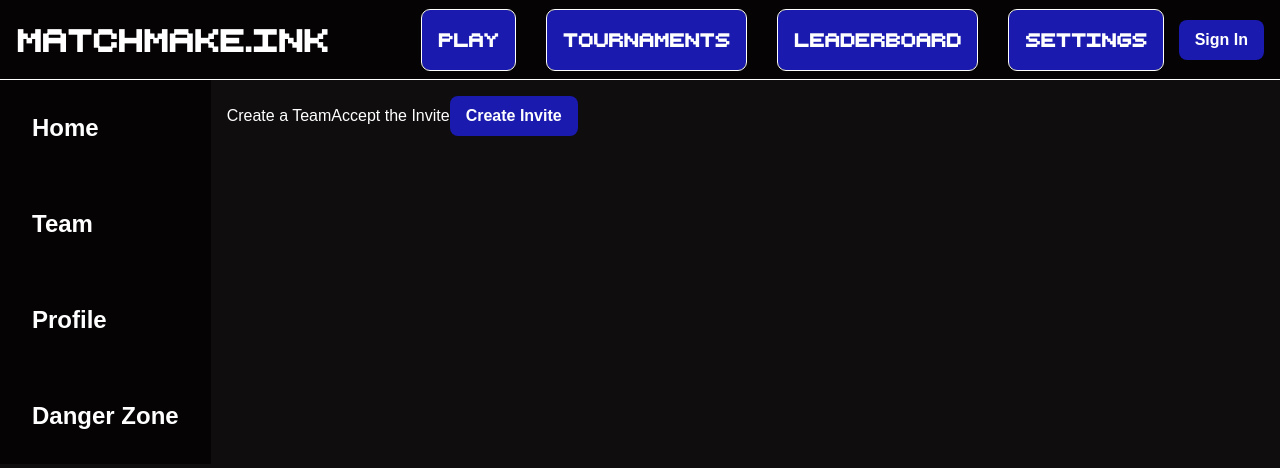
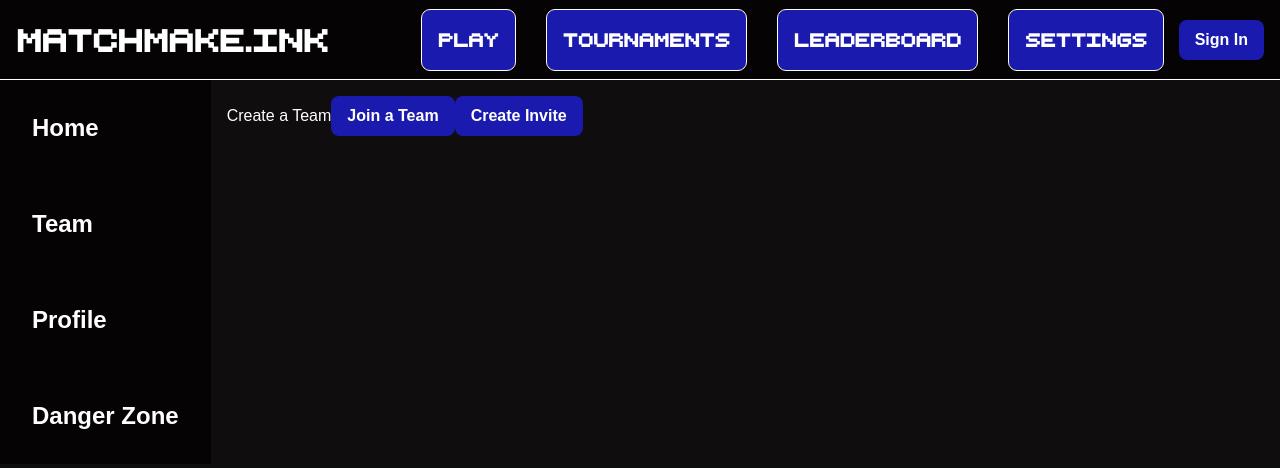
Before and after one commit to matchmake-ink/matchmake.ink, a Next.js app: page /play in a window 1280 px wide. Shown: the top 468 px of the page. Built offline with nearby package versions, Linux system fonts and the light colour scheme; no server answers.

Commit message:
create join team component

```diff
--- a/app/play/page.tsx
+++ b/app/play/page.tsx
@@ -2,6 +2,7 @@
 import { httpsCallable } from "firebase/functions";
 import { auth, functions } from "@/lib/client/firebase";
 import CreateInvite from "@/components/create-invite";
+import JoinTeam from "@/components/join-team";
 const callableFunction = httpsCallable(functions, "callableFunction");
 
 export default function Dashboard() {
@@ -25,27 +26,7 @@ export default function Dashboard() {
       >
         Create a Team
       </button>
-      <button
-        onClick={async () => {
-          const res = await fetch("/api/invite/consume", {
-            method: "POST",
-            headers: {
-              "Content-Type": "application/json",
-            },
-            body: JSON.stringify({
-              token: (await auth.currentUser?.getIdToken(true)) || "",
-              inviteId: "2HKTCAGJ",
-            }),
-          });
-
-          console.log(res);
-          const body = await res.json();
-          console.log(body);
-        }}
-      >
-        Accept the Invite
-      </button>
-
+      <JoinTeam />
       <CreateInvite />
     </>
   );
--- a/components/join-team.tsx
+++ b/components/join-team.tsx
@@ -8,8 +8,9 @@ export default function JoinTeam() {
   const [open, setOpen] = useState(false);
   const [code, setCode] = useState("");
 
+  return (
     <>
-    <button onClick={() => setOpen(true)}>Join a Team</button>
+      <Button label="Join a Team" onClick={() => setOpen(true)} />
       <Modal open={open} onClose={() => setOpen(false)} title="Join a Team">
         <form>
           <Input
@@ -27,5 +28,6 @@ export default function JoinTeam() {
           />
         </form>
       </Modal>
-  </>;
+    </>
+  );
 }
```
Lines whose indentation alone changed are shown as unchanged.
